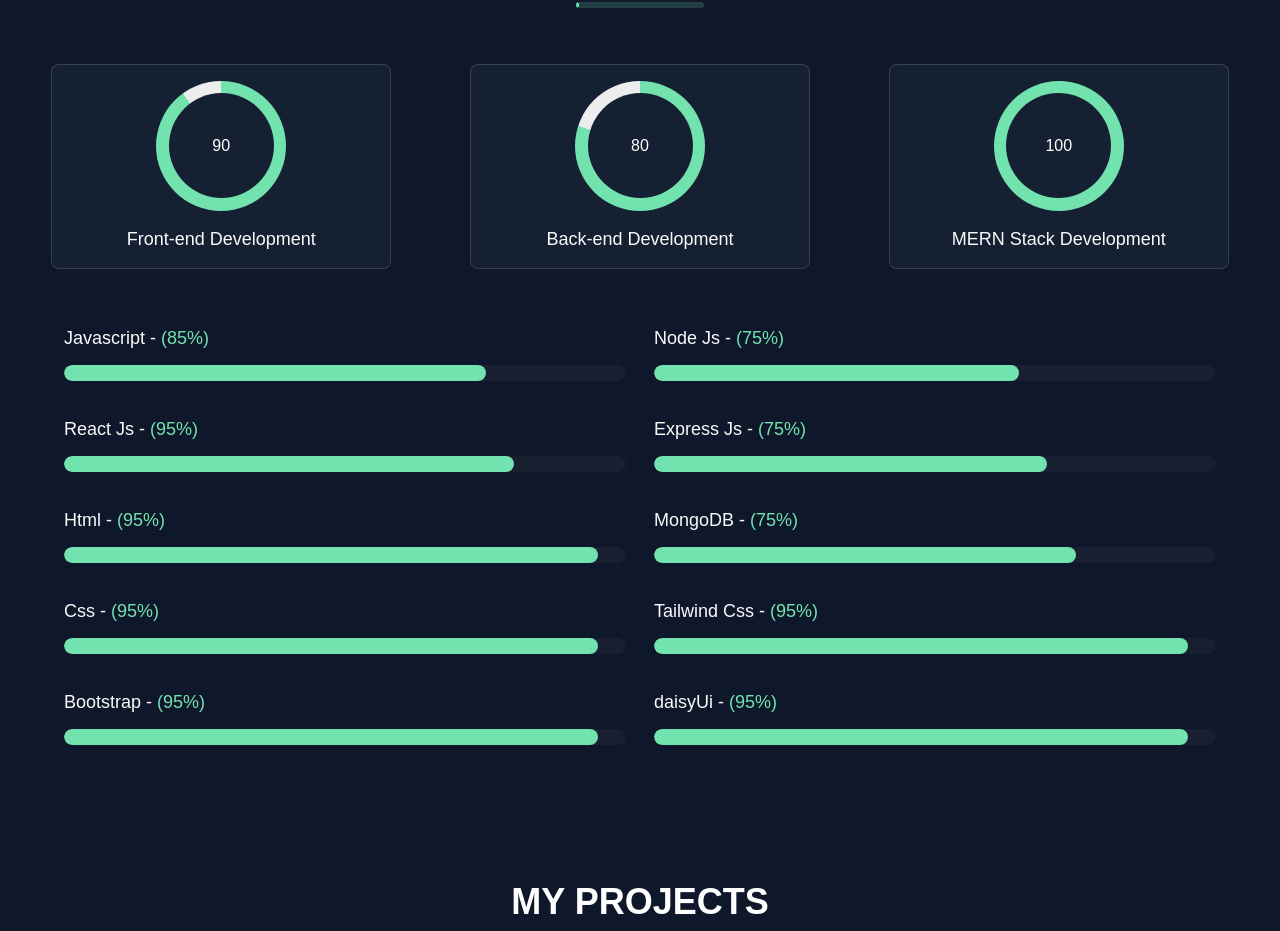
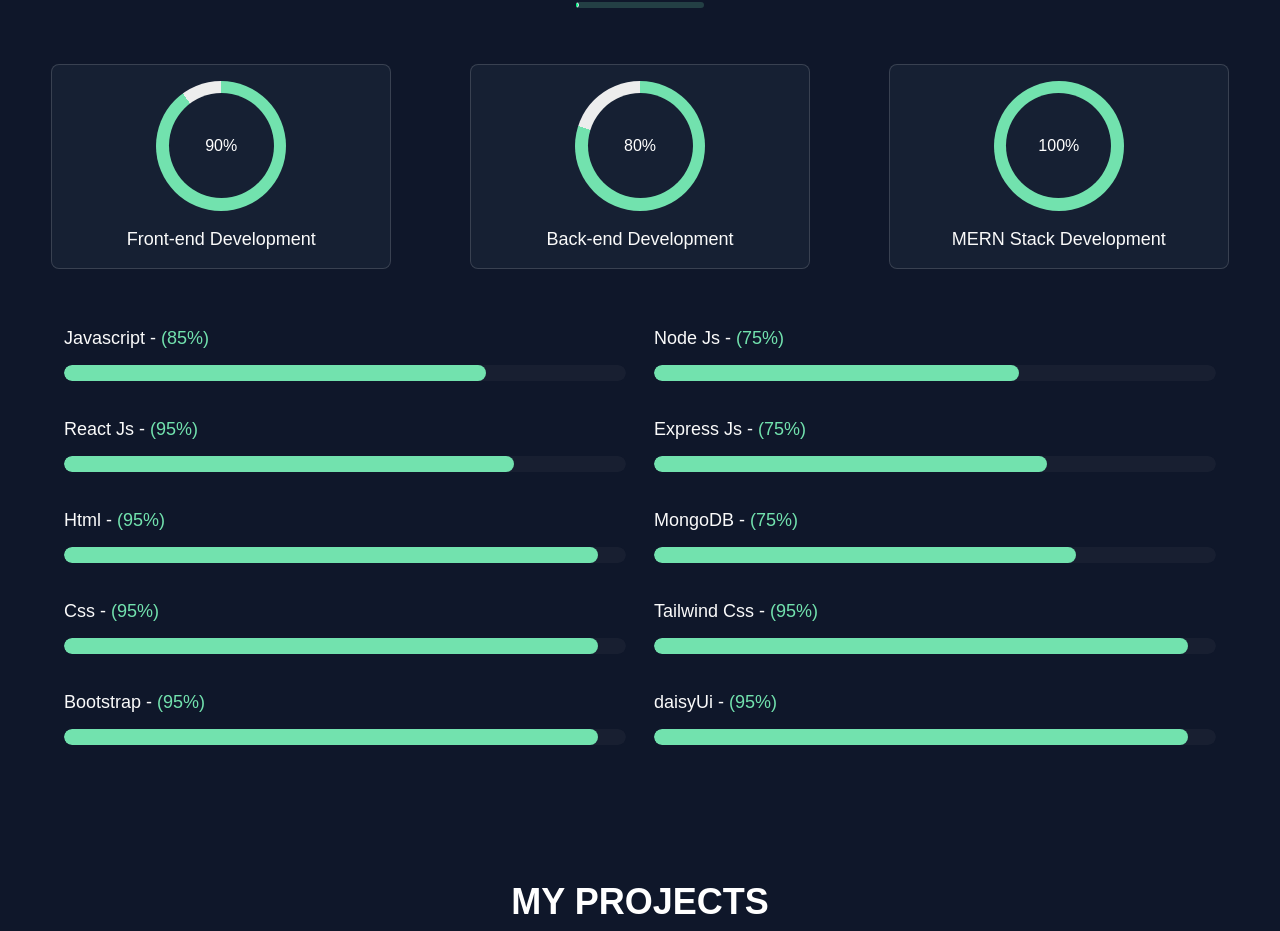
Before and after one commit to md-atiqurrahman/my-portfolio-website, a React (Create React App) app: page / in a window 1280 px wide. Shown: the part 1395-2326 px from the top of the page. Built offline with nearby package versions, Linux system fonts and the light colour scheme; a web font is replaced by a local one.

Commit message:
make the background transparent for small devices of Banner section

```diff
--- a/src/Pages/Home/Banner/Banner.js
+++ b/src/Pages/Home/Banner/Banner.js
@@ -7,7 +7,7 @@ import Typewriter from 'typewriter-effect';
 
 const Banner = () => {
     return (
-        <section className='bg-[#0b1224] pt-[37px]'>
+        <section className='bg-transparent md:bg-[#0b1224] lg:bg-[#0b1224] pt-[37px]'>
             <div className='flex flex-col justify-center items-center'>
                 <div className='avatar'>
                     <div className='img-holder'>
--- a/src/Pages/Home/Skills/SkillCard/SkillCard.js
+++ b/src/Pages/Home/Skills/SkillCard/SkillCard.js
@@ -42,7 +42,7 @@ const SkillCard = ({ name, value }) => {
                 <div className="container">
                     <div className='circular-progress' style={{ background: `conic-gradient(#72e2ae  ${value * 3.6}deg, #ededed 0deg)` }}>
                         <span className='progress-value text-white'>
-                            {value}
+                            {value}%
                         </span>
                     </div>
                 </div>
```
